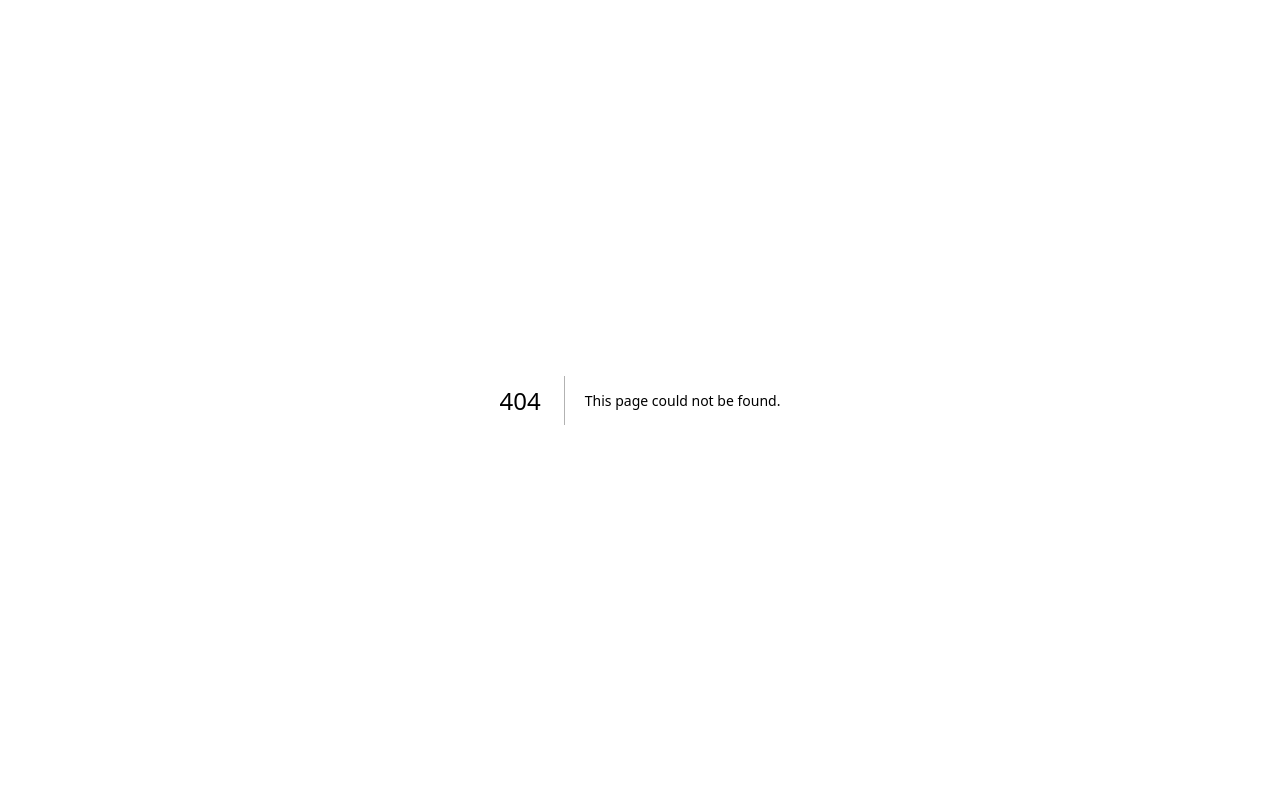
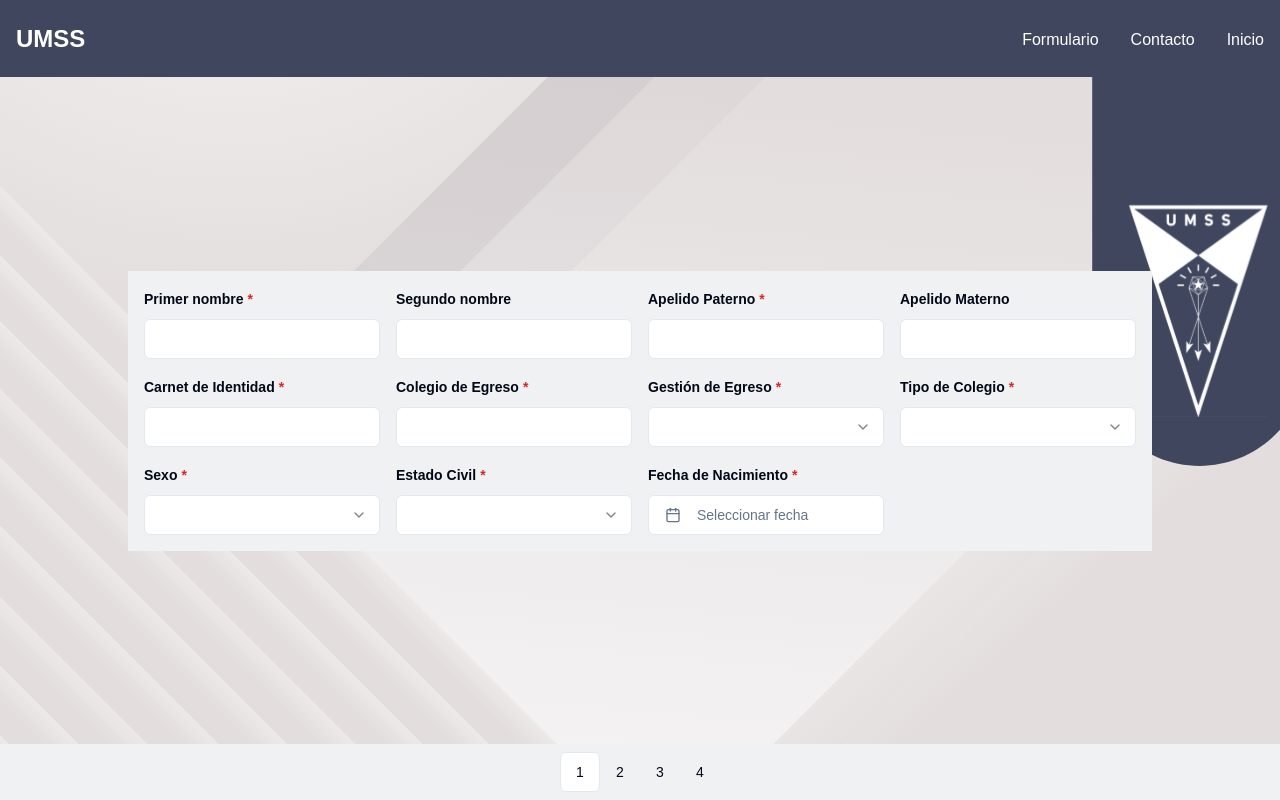
Before and after one commit to 202202541/front-becas-PBI, a Next.js app in the folder becapbi/: page /form2/datos-personales in a window 1280 px wide. Before the commit this address had no page. Built offline with nearby package versions, Linux system fonts and the light colour scheme.

Commit message:
arreglos

```diff
--- /dev/null
+++ b/becapbi/src/app/components/PaginationForm.tsx
@@ -0,0 +1,37 @@
+"use client"
+
+import {
+  Pagination,
+  PaginationContent,
+  PaginationItem,
+  PaginationLink,
+} from "@/components/ui/pagination"
+import { usePathname, useRouter } from "next/navigation"
+
+const PaginationForm = ({ routes }: { routes: string[] }) => {
+  const router = useRouter()
+  const pathname = usePathname()
+
+  const handleOnclick = (id: number, destination: string) => {
+    router.push(destination)
+  }
+
+  return (
+    <Pagination className="py-2 bg-[#EFF1F3]">
+      <PaginationContent>
+        {routes.map((route, idx) => {
+          return (
+            <PaginationItem key={idx} className="hover:cursor-pointer">
+              <PaginationLink
+                isActive={pathname === route}
+                onClick={() => handleOnclick(idx, route)}
+              >{idx + 1}</PaginationLink>
+            </PaginationItem>
+          )
+        })}
+      </PaginationContent>
+    </Pagination>
+  )
+}
+
+export default PaginationForm
--- a/becapbi/src/app/components/UserLogin.tsx
+++ b/becapbi/src/app/components/UserLogin.tsx
@@ -65,9 +65,9 @@ const UserLogin = () => {
             <FormFieldInput
               control={form.control}
               name="username"
-              label="Codigo SIS"
-              maxLength={9}
-              placeholder="ingrese su codigo SIS"
+              label="Nombre de Usuario"
+              maxLength={15}
+              placeholder="Ingrese su nombre de usuario"
               onlyNumber
               isRequired
             />
--- /dev/null
+++ b/becapbi/src/app/form2/antecedentes-academicos/page.tsx
@@ -0,0 +1,7 @@
+const AntecedentesAcademicos = () => {
+  return (
+    <div>Antecedentes Academicos</div>
+  )
+}
+
+export default AntecedentesAcademicos
--- /dev/null
+++ b/becapbi/src/app/form2/datos-familiares/page.tsx
@@ -0,0 +1,7 @@
+const DatosFamiliares = () => {
+  return (
+    <div>Datos Familiares</div>
+  )
+}
+
+export default DatosFamiliares
--- /dev/null
+++ b/becapbi/src/app/form2/datos-personales/page.tsx
@@ -0,0 +1,166 @@
+"use client"
+
+import FormDatePicker from "@/app/components/FormDatePicker"
+import FormFieldInput from "@/app/components/FormFieldInput"
+import FormSelect from "@/app/components/FormSelect"
+import { Form } from "@/components/ui/form"
+// import { useAuth } from "@/hooks/useAuth"
+// import { axiosGetServiceDatosIniciales } from "@/lib/services/axios.service"
+// import { IApiResponse } from "@/models/apiResponse"
+import { IPostulante } from "@/models/postulante"
+import { zodResolver } from "@hookform/resolvers/zod"
+// import { useQuery } from "@tanstack/react-query"
+// import { useEffect } from "react"
+import { useForm } from "react-hook-form"
+import { z } from "zod"
+
+const formSchema = z.object({
+  nombre1: z.string(),
+  nombre2: z.string(),
+  apellido1: z.string(),
+  apellido2: z.string(),
+  ci: z.string().min(5, { message: "Documento de identidad inválido" }),
+  pais_nacionalidad_id: z.number(),
+  fecha_nacimiento: z.string().refine(val => new Date(val).toString() !== "Invalid Date", { message: "Fecha inválida" }),
+  sexo: z.string(),
+  estado_civil: z.string(),
+  email: z.string().regex(/^$|^[a-zA-Z0-9._%+-]+@[a-zA-Z0-9.-]+\.[a-zA-Z]{2,}$/, { message: "El formato es incorrecto" }),
+  telefono_celular: z.string(),
+  nombre_colegio: z.string(),
+  gestion_egreso_colegio: z.number().min(4, { message: "El año no es valido" }),
+  tipo_colegio_id: z.number(),
+  municipio_nacimiento_id: z.number(),
+})
+
+const DatosPersonales = () => {
+  const form = useForm<IPostulante>({
+    resolver: zodResolver(formSchema),
+    defaultValues: {
+      apellido1: "",
+      apellido2: "",
+      nombre1: "",
+      nombre2: "",
+      ci: "",
+      pais_nacionalidad_id: 0,
+      fecha_nacimiento: "",
+      sexo: "",
+      estado_civil: "",
+      email: "",
+      telefono_celular: "",
+      nombre_colegio: "",
+      gestion_egreso_colegio: 0,
+      tipo_colegio_id: 0,
+    },
+  })
+  // const { uuid, token } = useAuth()
+  // const { data, isLoading, isSuccess } = useQuery<IApiResponse<IPostulante>>({
+  //   queryKey: ["data-postulante"],
+  //   queryFn: () => axiosGetServiceDatosIniciales("592ab68e-28fc-4b42-a03f-6c26880a85db", "eyJ0eXAiOiJKV1QiLCJhbGciOiJIUzI1NiJ9.eyJpYXQiOjE3MzQ3MDk2NTUuMDk4MjQyLCJleHAiOjE3MzQ3NTI4NTUuMDk4MjQyLCJ1aWQiOjMzLCJzaWQiOiJwb3MifQ.GxAhJ6xBfdHa-nZRjHQHhEvTmxe8GCfbWBftZXGgfzE")
+  // })
+
+  const onSubmit = (values: IPostulante) => {
+    console.log(values)
+  }
+
+  // useEffect(() => {
+  //   if (isSuccess) {
+  //     if (data.status === "success") {
+  //       form.reset({ ...form.getValues(), ...data.data })
+  //     }
+  //   }
+  // }, [data, isSuccess, form.reset])
+
+  return (
+    <Form {...form}>
+      <form
+        onSubmit={form.handleSubmit(onSubmit)}
+        className="bg-[#EFF1F3] mx-auto my-5 w-11/12 lg:max-w-screen-lg p-2 lg:p-4 grid grid-cols-2 gap-2 md:grid-cols-4 lg:gap-4"
+      >
+        <FormFieldInput
+          control={form.control}
+          name="nombre1"
+          label="Primer nombre"
+          placeholder=""
+          isRequired
+        />
+        <FormFieldInput
+          control={form.control}
+          name="nombre2"
+          label="Segundo nombre"
+          placeholder=""
+        />
+        <FormFieldInput
+          control={form.control}
+          name="apellido1"
+          label="Apelido Paterno"
+          placeholder=""
+          isRequired
+        />
+        <FormFieldInput
+          control={form.control}
+          name="apellido2"
+          label="Apelido Materno"
+          placeholder=""
+        />
+        <FormFieldInput
+          control={form.control}
+          name="ci"
+          label="Carnet de Identidad"
+          placeholder=""
+          isRequired
+          onlyNumber
+        />
+        <FormFieldInput
+          control={form.control}
+          name="nombre_colegio"
+          label="Colegio de Egreso"
+          placeholder=""
+          isRequired
+        />
+        <FormSelect
+          form={form}
+          name="gestion_egreso_colegio"
+          label="Gestión de Egreso"
+          placeholder=""
+          isRequired
+          options={Array.from({ length: new Date().getFullYear() - 1989 }, (_, i) => ({
+            value: (new Date().getFullYear() - i).toString(),
+            label: (new Date().getFullYear() - i).toString(),
+          }))}
+        />
+        <FormSelect
+          form={form}
+          name="tipo_colegio_id"
+          label="Tipo de Colegio"
+          placeholder=""
+          isRequired
+          options={[]}
+        />
+        <FormSelect
+          form={form}
+          name="sexo"
+          label="Sexo"
+          placeholder=""
+          isRequired
+          options={[]}
+        />
+        <FormSelect
+          form={form}
+          name="estado_civil"
+          label="Estado Civil"
+          placeholder=""
+          isRequired
+          options={[]}
+        />
+        <FormDatePicker
+          form={form}
+          name="fecha_nacimiento"
+          label="Fecha de Nacimiento"
+          isRequired
+        />
+      </form>
+    </Form>
+  )
+}
+
+export default DatosPersonales
--- /dev/null
+++ b/becapbi/src/app/form2/datos-socieconomicos/page.tsx
@@ -0,0 +1,7 @@
+const DatosSocieconomicos = () => {
+  return (
+    <div>Datos Socieconomicos</div>
+  )
+}
+
+export default DatosSocieconomicos
--- /dev/null
+++ b/becapbi/src/app/form2/layout.tsx
@@ -0,0 +1,23 @@
+import Navbar from "@/app/components/Navbar"
+import PaginationForm from "@/app/components/PaginationForm"
+
+const routesPagination = [
+  "/form2/datos-personales",
+  "/form2/datos-familiares",
+  "/form2/datos-socieconomicos",
+  "/form2/antecedentes-academicos",
+]
+
+const FormularioVentana = ({ children }: { children: Readonly<React.ReactNode> }) => {
+  return (
+    <div className="min-h-screen flex flex-col justify-between">
+      <Navbar />
+      {/* <FormProvider> */}
+        <main>{children}</main>
+      {/* </FormProvider> */}
+      <PaginationForm routes={routesPagination} />
+    </div>
+  )
+}
+
+export default FormularioVentana
--- a/becapbi/src/app/layout.tsx
+++ b/becapbi/src/app/layout.tsx
@@ -14,7 +14,9 @@ export default function RootLayout({ children, }: Readonly<{ children: React.Rea
       <AuthProvider>
         <html lang="es">
           <body>
-            {children}
+            <main className="w-full min-h-screen bg-[url('/PBI.svg')] bg-cover bg-fixed bg-center">
+              {children}
+            </main>
           </body>
         </html>
       </AuthProvider>
--- a/becapbi/src/app/login/page.tsx
+++ b/becapbi/src/app/login/page.tsx
@@ -2,7 +2,7 @@ import UserLogin from "@/app/components/UserLogin"
 
 const Login = () => {
   return (
-    <section className="w-full h-screen bg-[url('/PBI.svg')] bg-cover bg-center flex flex-col justify-center items-center gap-6">
+    <section className="min-h-screen flex flex-col justify-center items-center gap-6">
       <h2 className="text-4xl md:text-5xl text-center font-bold text-customRed flex flex-col">
         <span>Bienvenido Al</span>
         <span>Sistema de</span>
--- a/becapbi/src/app/register/page.tsx
+++ b/becapbi/src/app/register/page.tsx
@@ -2,13 +2,9 @@ import FormRegister from "@/app/components/FormRegister"
 
 const Register = () => {
   return (
-    <section className="relative w-full min-h-screen">
-      <div className="fixed inset-0 bg-[url('/PBI.svg')] bg-cover bg-center bg-fixed -z-10" />
-
-      <div className="flex w-full items-center justify-center py-8">
-        <FormRegister />
-      </div>
-    </section>
+    <div className="flex w-full items-center justify-center py-8">
+      <FormRegister />
+    </div>
   )
 }
 
```
